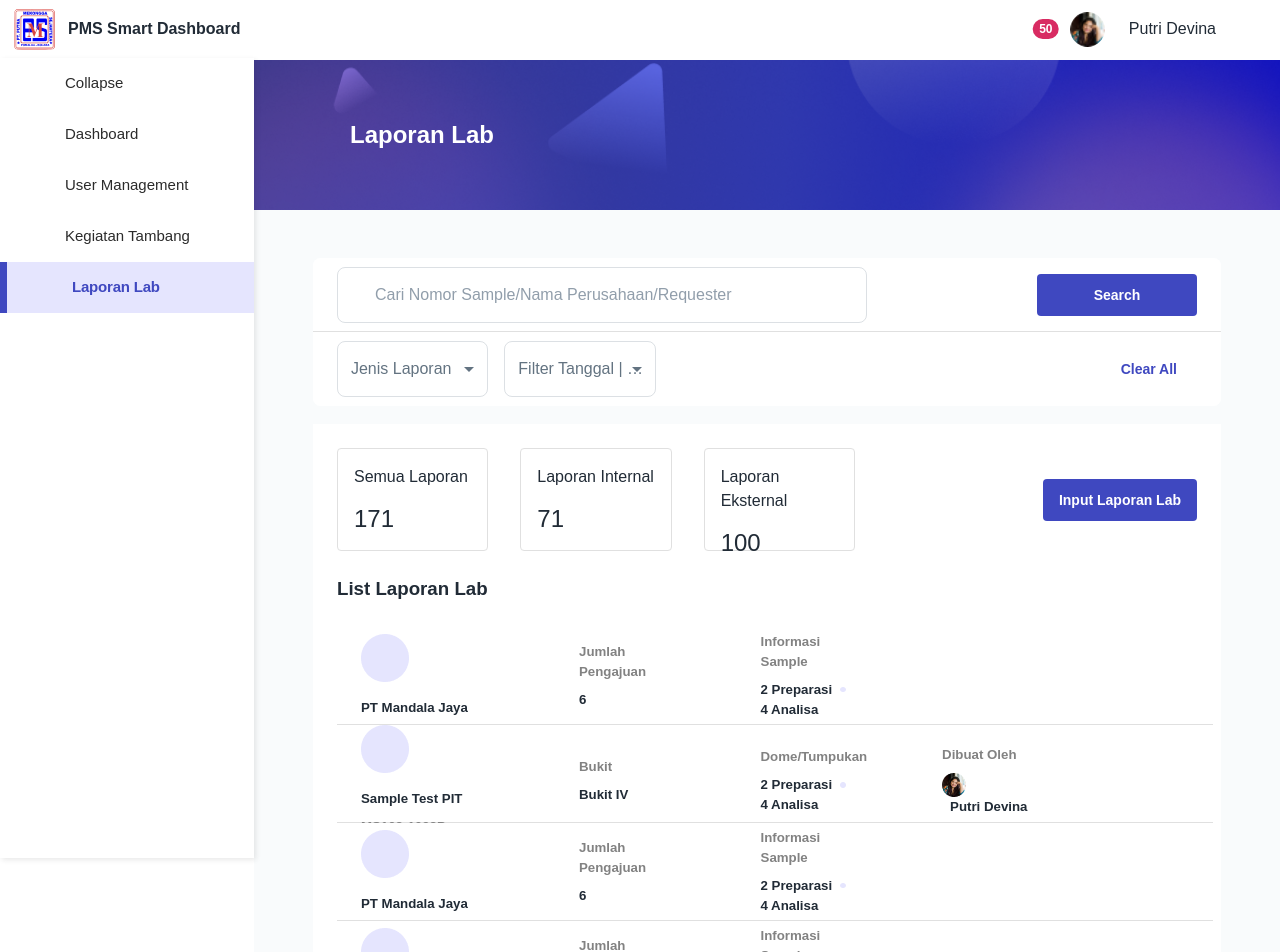
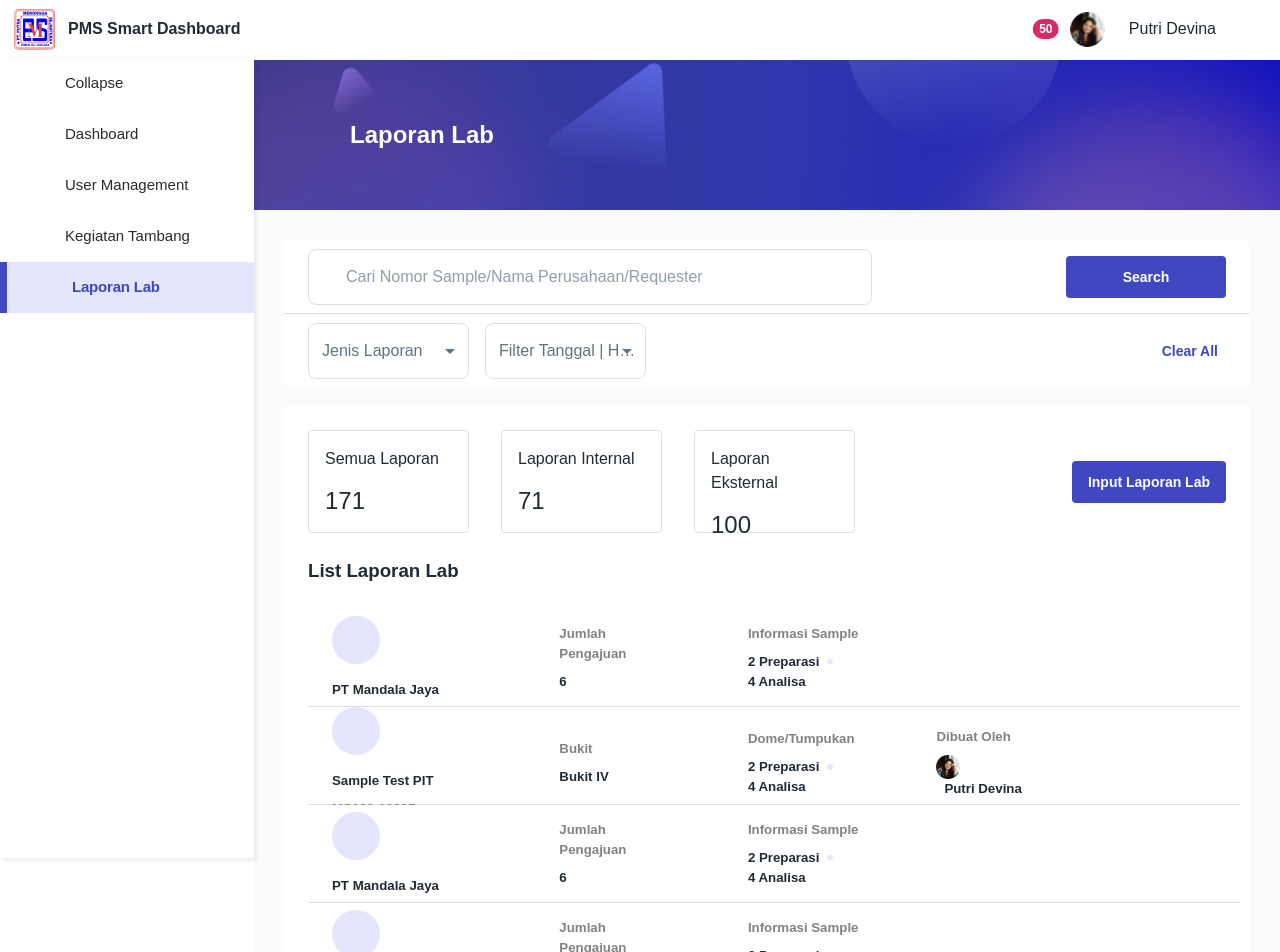
Before and after one commit to primawk/pms, a React (Create React App) app: page /laporan-lab in a window 1280 px wide. Shown: the top 952 px of the page. Built offline with nearby package versions, Linux system fonts and the light colour scheme; some icons are missing.

Commit message:
update layout dashboard home and laporan lab

```diff
--- a/src/components/Modal/CustomModal/EditData.js
+++ b/src/components/Modal/CustomModal/EditData.js
@@ -6,7 +6,8 @@ export default function CustomModalEdit({ children, toggle, isShowing, handleClo
   const style = {
     position: 'absolute',
     maxHeight: '90vh',
-    // overflow: 'auto',
+    overflowY: 'auto',
+    overflowX: 'hidden',
     top: '50%',
     left: '50%',
     transform: 'translate(-50%, -50%)',
--- a/src/pages/Dashboard/TargetDataTable.js
+++ b/src/pages/Dashboard/TargetDataTable.js
@@ -105,7 +105,7 @@ const TargetDataTable = ({ sample, targetTableHead }) => {
                               onClick={toggleDelete}
                             >
                               <Icon
-                                style={{ fontSize: '17px', marginRight: '1rem' }}
+                                style={{ fontSize: '17px', marginRight: '0.5rem' }}
                                 icon={DeleteIcon}
                               />
                               Delete Data
--- a/src/pages/LaporanLab/index.jsx
+++ b/src/pages/LaporanLab/index.jsx
@@ -65,11 +65,7 @@ export default function LaporanLab() {
             backgroundColor: 'white',
             flexDirection: 'column',
             alignItems: 'flex-start',
-            padding: '0px',
-            width: '94%',
             height: '9.25rem',
-            marginLeft: '3%',
-            marginTop: '1.125rem',
             borderRadius: '8px 8px 8px 8px'
           }}
         >
@@ -167,7 +163,7 @@ export default function LaporanLab() {
                 outline: 'none',
                 overflow: 'hidden',
                 border: 'none',
-                marginRight: '2.25rem',
+                marginRight: '1.5rem',
                 marginLeft: 'auto'
               }}
             >
@@ -184,12 +180,8 @@ export default function LaporanLab() {
             backgroundColor: 'white',
             flexDirection: 'column',
             alignItems: 'flex-start',
-            padding: '0px',
-            width: '94%',
             height: 'auto',
-            marginLeft: '3%', // percentage to make it responsive
             marginTop: '1.125rem',
-            marginBottom: '1.125rem'
           }}
         >
           <Grid
```
Also changed, not shown: 2 other files (tests, documents, lock files or other folders).
